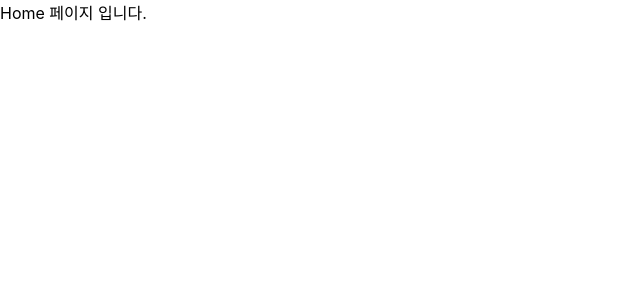
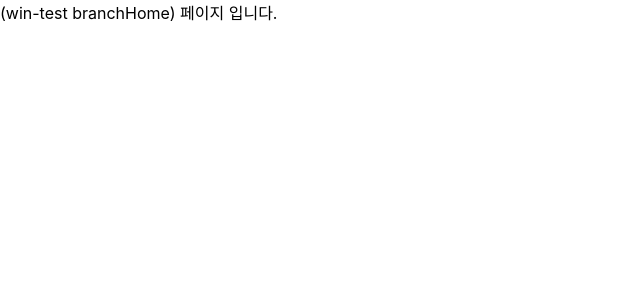
Before and after one commit to YOONHEECHEOL/tic-tac-toe, a React (Create React App) app: page / in a window 1280 px wide. Shown: the top 300 px of the page, without its empty margins (0-640 px from the left). Built offline with nearby package versions, Linux system fonts and the light colour scheme.

Commit message:
win-test

```diff
--- a/src/App.js
+++ b/src/App.js
@@ -3,7 +3,7 @@ import "./App.css";
 import Home from "./pages/Home";
 
 function App() {
-  return <div>Home 페이지 입니다.</div>;
+  return <div>(win-test branchHome) 페이지 입니다.</div>;
 }
 
 export default App;
```
Also changed, not shown: 1 other file (tests, documents, lock files or other folders).
